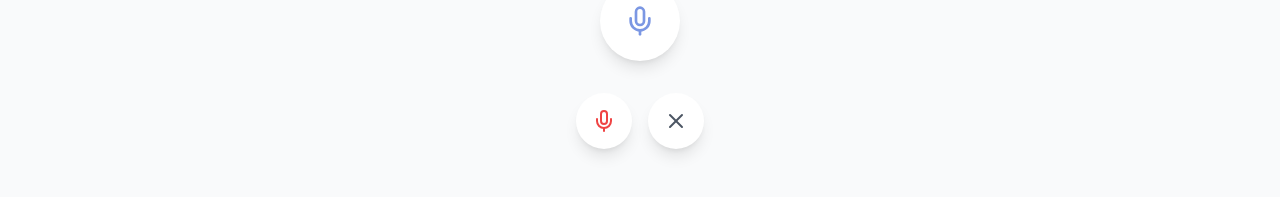
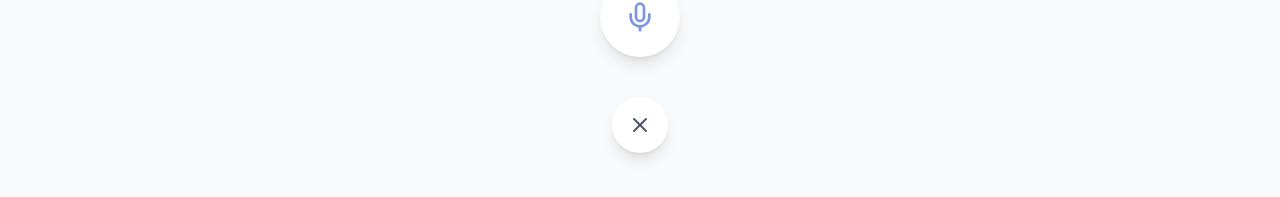
Before and after one commit to izzatr/symptalk, a Next.js app: page / in a window 1280 px wide. Both pictures are taken after a click on the button 954 px from the left and 762 px from the top of the page. Shown: the part 529-726 px from the top of the page. Built offline with nearby package versions, Linux system fonts and the light colour scheme.

Commit message:
remove mute button

```diff
--- a/src/app/page.tsx
+++ b/src/app/page.tsx
@@ -152,13 +152,13 @@ const VoiceUI = ({
       )}
     </button>
 
-    <div className="flex mt-8 space-x-4">
-      <button
+    <div className="flex mt-10 space-x-4">
+      {/* <button
         onClick={toggleMute}
         className="bg-white text-red-500 p-4 rounded-full shadow-lg hover:bg-gray-100"
       >
         {isMuted ? <MicOff size={24} /> : <Mic size={24} />}
-      </button>
+      </button> */}
       <button
         onClick={switchToChatMode}
         className="bg-white text-gray-600 p-4 rounded-full shadow-lg hover:bg-gray-100"
```
